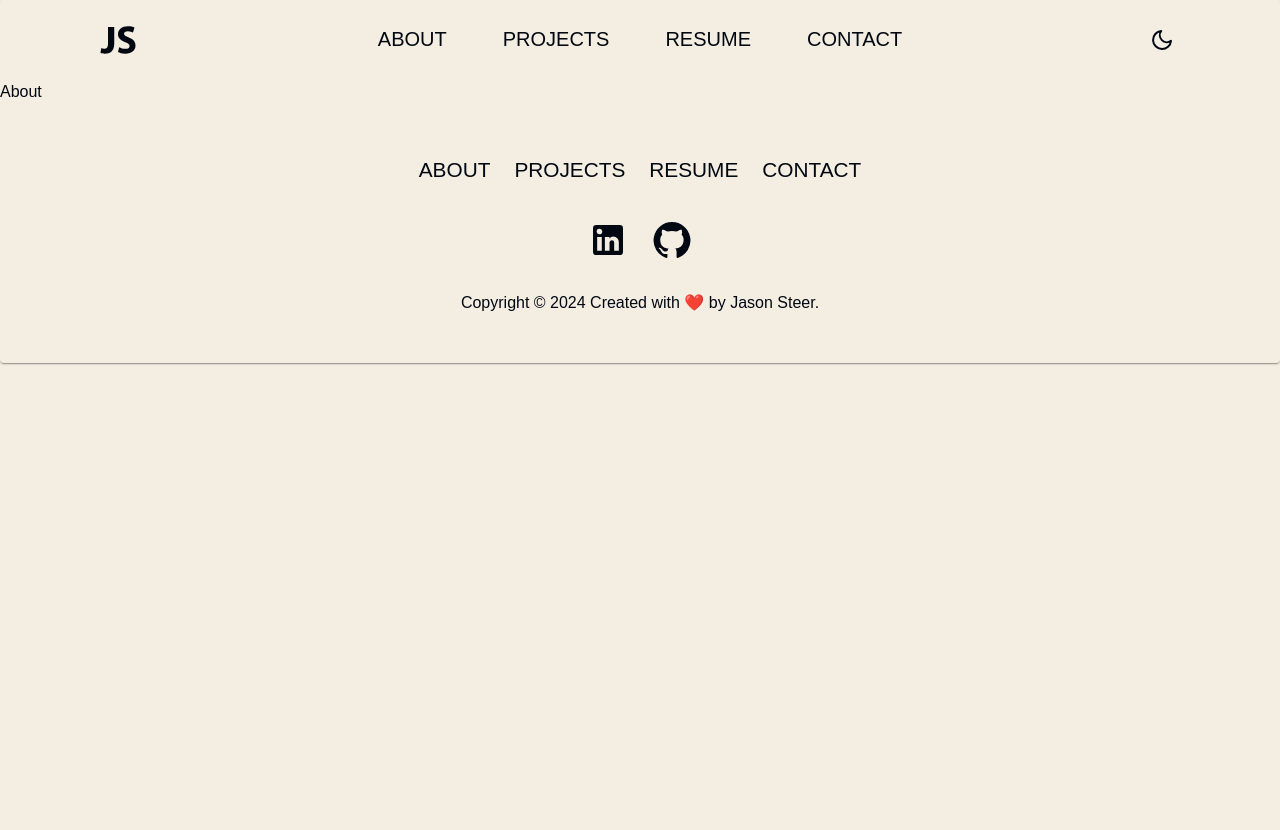
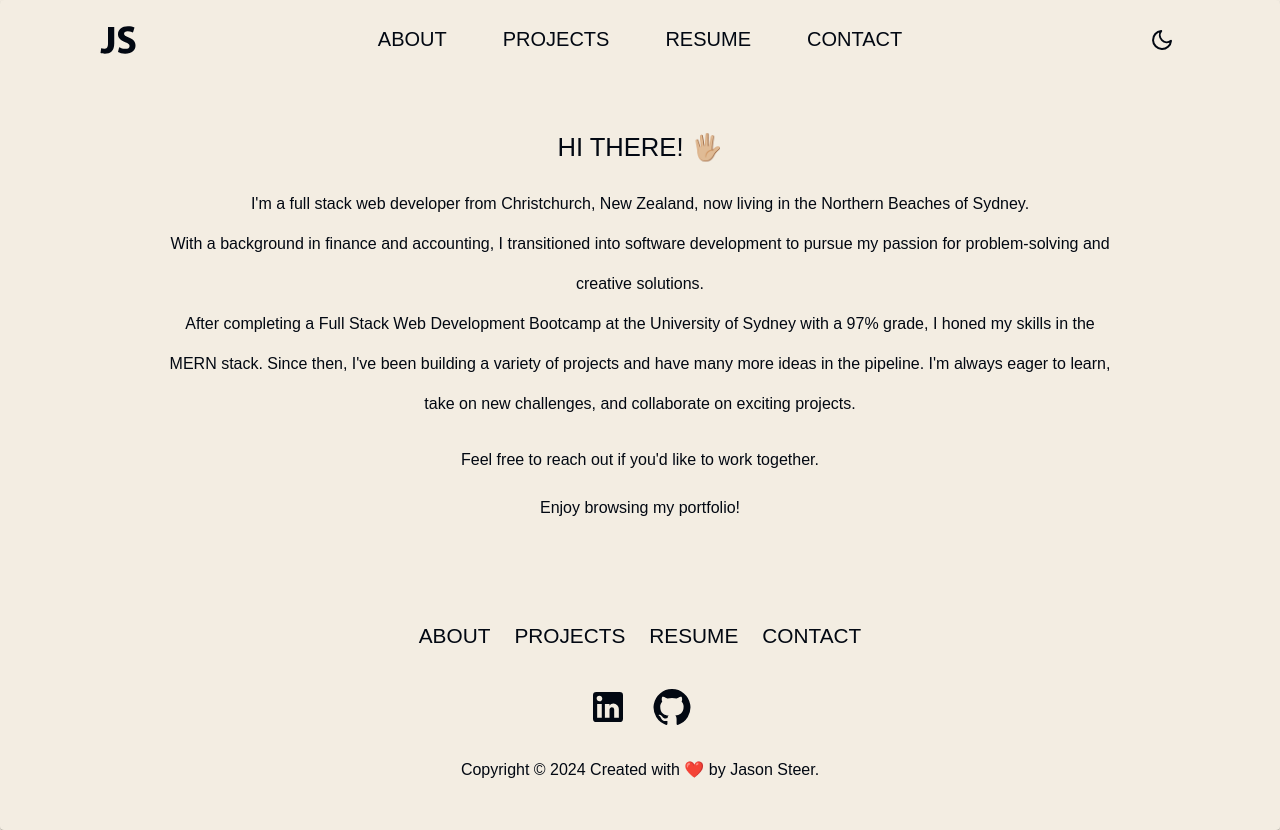
Before and after one commit to eljsteer/portfoliodevjs, a React (Vite) app: page /portfolioDevJS/about in a window 1280 px wide. Before the commit the page ends 800 px from the top, so only its background shows below. Built offline with nearby package versions, Linux system fonts and the light colour scheme.

Commit message:
update and completed About Page layout and styling

```diff
--- a/src/pages/About.jsx
+++ b/src/pages/About.jsx
@@ -1,8 +1,32 @@
+import { Box, Container, Typography } from "@mui/material";
+
+import "../styles/about.css"
+
 function About() {
   return (
-    <div>
-      About
-    </div>
+    <Box id="about">
+      <Container id="aboutContainer">
+        <Typography id="aboutSubtitle" variant="h5" sx={{marginBottom:"10px"}}>
+          HI THERE! 🖐🏼
+        </Typography>
+        <Typography id="aboutMainBody" className="aboutBody" variant="body1">
+          I&apos;m a full stack web developer from Christchurch, New Zealand, now living in the Northern Beaches of Sydney.
+          <br/>
+          With a background in finance and accounting, I transitioned into software development to pursue my passion for problem-solving and creative solutions.
+          <br/>
+          After completing a Full Stack Web Development Bootcamp at the University of Sydney with a 97% grade, I honed my skills in the MERN stack. Since then, I&apos;ve been building a variety of projects and have many more ideas in the pipeline.
+          I&apos;m always eager to learn, take on new challenges, and collaborate on exciting projects.
+        </Typography>
+        <br/>
+        <Typography className="aboutBody">
+          Feel free to reach out if you&apos;d like to work together.
+        </Typography>
+        <br/>
+        <Typography className="aboutBody">
+          Enjoy browsing my portfolio!
+        </Typography>
+      </Container>
+    </Box>
   );
 }
 
--- a/src/pages/Contact.jsx
+++ b/src/pages/Contact.jsx
@@ -59,6 +59,7 @@ function Contact() {
                     <Grid container>
                       <Grid item xs={12} pr={1} mb={3}>
                         <TextField
+                          className="contactTextfield"
                           variant="standard"
                           label="My name is"
                           name="user_name"
@@ -69,6 +70,7 @@ function Contact() {
                       </Grid>
                       <Grid item xs={12} pr={1} mb={3}>
                         <TextField
+                          className="contactTextfield"
                           variant="standard"
                           label="Subject"
                           name="user_subject"
@@ -79,6 +81,7 @@ function Contact() {
                       </Grid>
                       <Grid item xs={12} pr={1} mb={3}>
                         <TextField
+                          className="contactTextfield"
                           variant="standard"
                           label="Your message"
                           name="user_message"
--- /dev/null
+++ b/src/styles/about.css
@@ -0,0 +1,21 @@
+#about {
+  display: flex;
+  flex-direction: column;
+  align-items: center;
+}
+#aboutContainer {
+  margin: 50px 0px;
+  display: flex;
+  flex-direction: column;
+  justify-content: center;
+  text-align: center;
+  padding: 0 10%;
+}
+
+#aboutSubtitle {
+  margin-bottom: 20px;
+}
+
+#aboutMainBody {
+  line-height: 2.5rem;
+}
```
